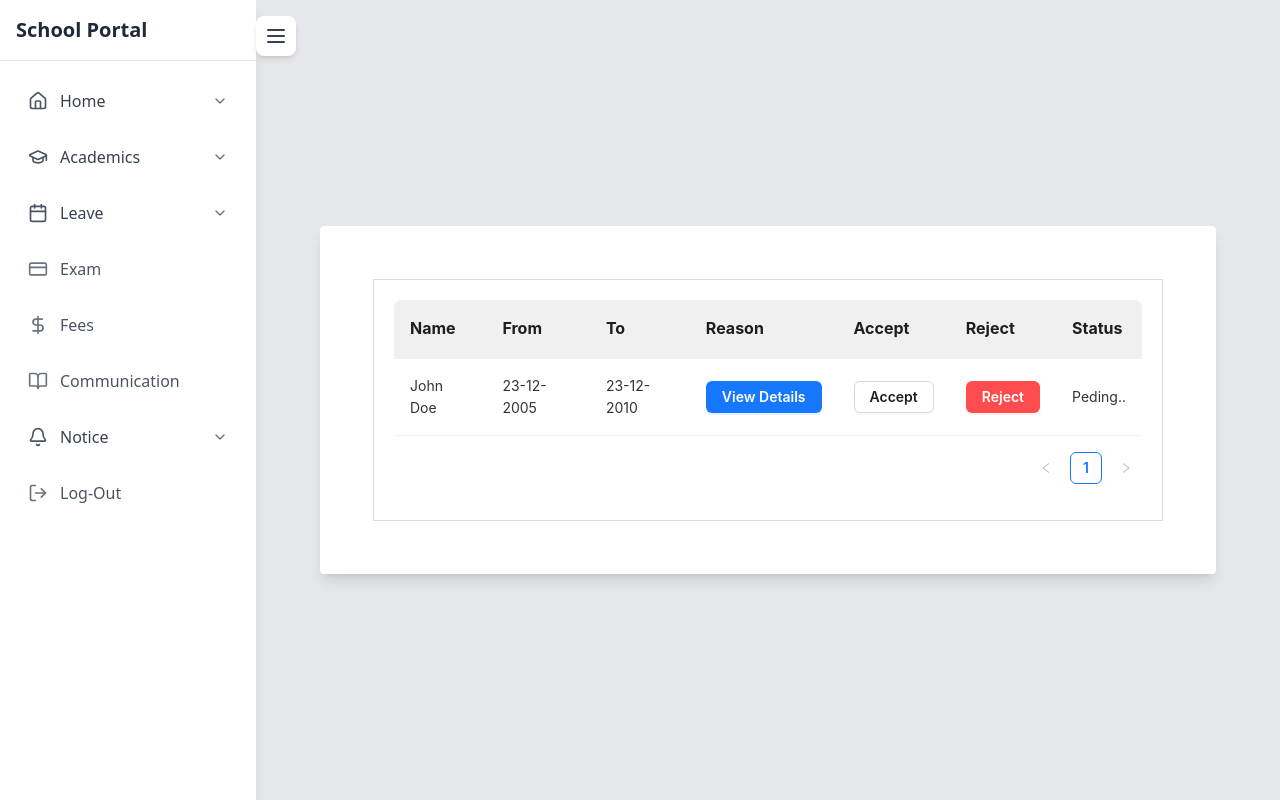
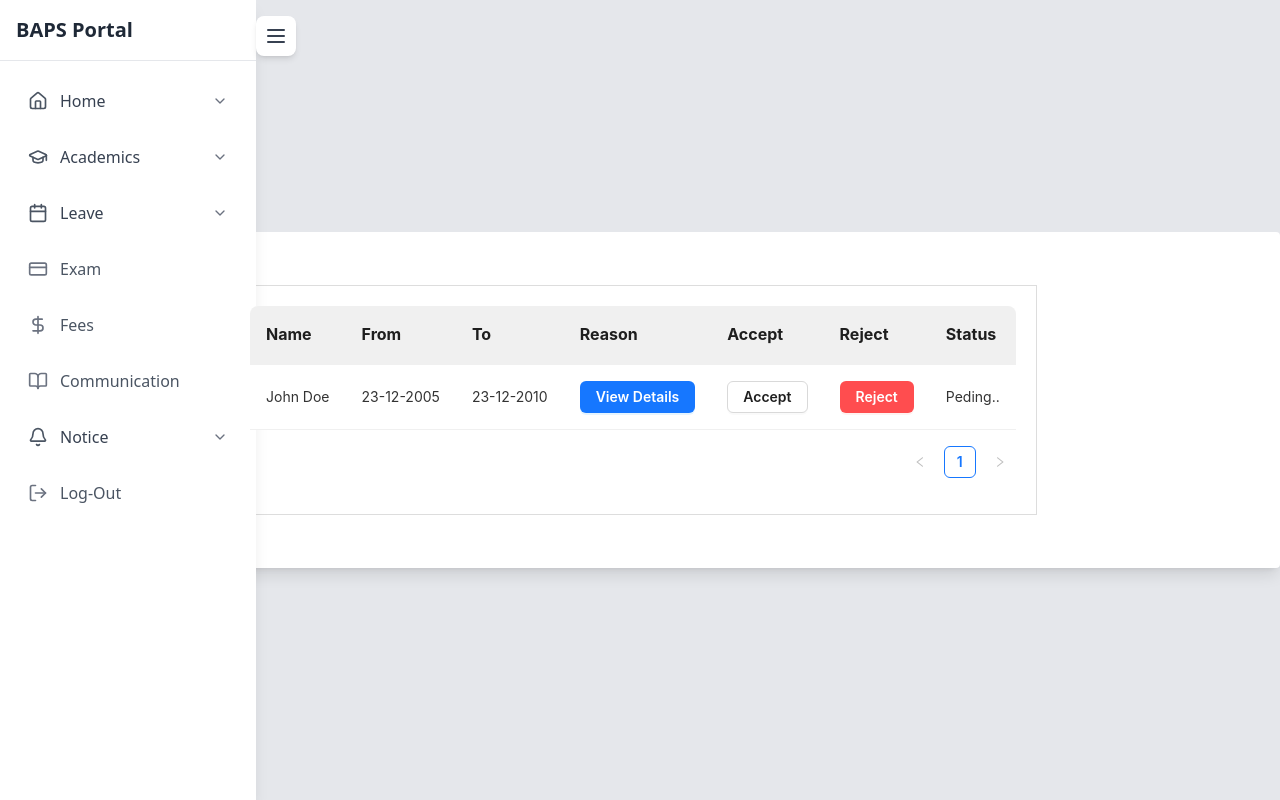
Before and after one commit to Kaviprasathk47/BAPS-last, a React (Vite) app: page /LeaveInfo in a window 1280 px wide. Built offline with nearby package versions, Linux system fonts and the light colour scheme.

Commit message:
sharvesh Repo

```diff
--- a/src/SideBar/Sidebar.jsx
+++ b/src/SideBar/Sidebar.jsx
@@ -37,7 +37,7 @@ const Sidebar = () => {
         {
           title: 'Status',
           icon: <Activity className="w-4 h-4" />,
-          path: '/'
+          path: '/Status'
         }
       ]
     },
@@ -209,7 +209,7 @@ const Sidebar = () => {
         `}
       >
         <div className="flex-shrink-0 p-4 border-b">
-          <h1 className="text-xl font-semibold text-gray-800">School Portal</h1>
+          <h1 className="text-xl font-semibold text-gray-800"><bold>B</bold>APS Portal</h1>
         </div>
 
         <nav className="flex-1 overflow-y-auto p-4">
--- a/src/components/LeaveFolder/LeaveForm.jsx
+++ b/src/components/LeaveFolder/LeaveForm.jsx
@@ -24,7 +24,12 @@ const LeaveForm = () => {
   const navigateFunction = (event) => {
     event.preventDefault();
     navigate("/LeaveInfo"
+    //   state: {
+    //     reasonValue: {ReasonValue},
+    //     datefrm:{selectDateFrm},
+    //     dateto:{selectDateTo},
 
+    //   },
     );
   };
 
@@ -128,7 +133,7 @@ const LeaveForm = () => {
 
 
   return (
-    <div className="h-screen bg-gray-100 flex pl-72 items-center justify-center p-8 ">
+    <div className="min-h-screen bg-gray-100 flex lg:pl-44 items-center justify-center p-6">
 
       {/* Center content */}
       <div className="bg-white rounded-lg shadow-lg p-6 w-full max-w-4xl">
@@ -230,7 +235,7 @@ const LeaveForm = () => {
               </div>
             </div>
           </div>
-          <div className="flex flex-col relative space-y-2">
+          <div className="flex flex-col  space-y-2">
             <label className="text-gray-700 font-semibold capitalize tracking-widest p-1">
               reason
             </label>
--- a/src/components/LeaveFolder/LeaveInfo.jsx
+++ b/src/components/LeaveFolder/LeaveInfo.jsx
@@ -93,8 +93,8 @@ const LeaveInfo = () => {
   ];
 
   return (
-    <div className="flex h-screen justify-center items-center bg-gray-200 pl-64">
-      <div className="max-w-4xl bg-white p-8 rounded shadow-lg">
+    <div className="flex h-screen w-screen justify-center items-center bg-gray-200 lg:pl-44">
+      <div className="w-full bg-white p-8 rounded shadow-lg">
         <form className="grid grid-cols-1 p-2">
           <div className="flex flex-row space-x-5 max-w-full p-2">
             <Table
```
